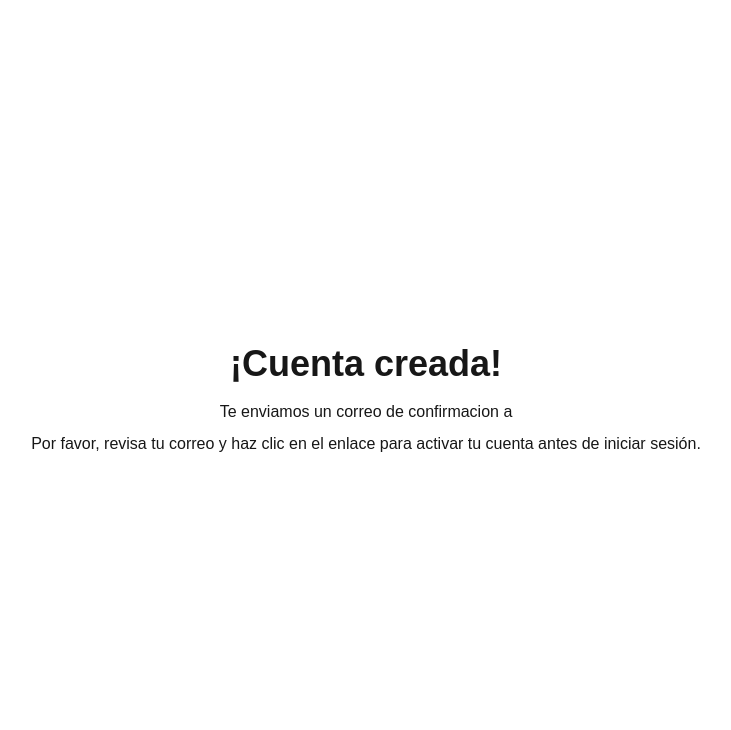
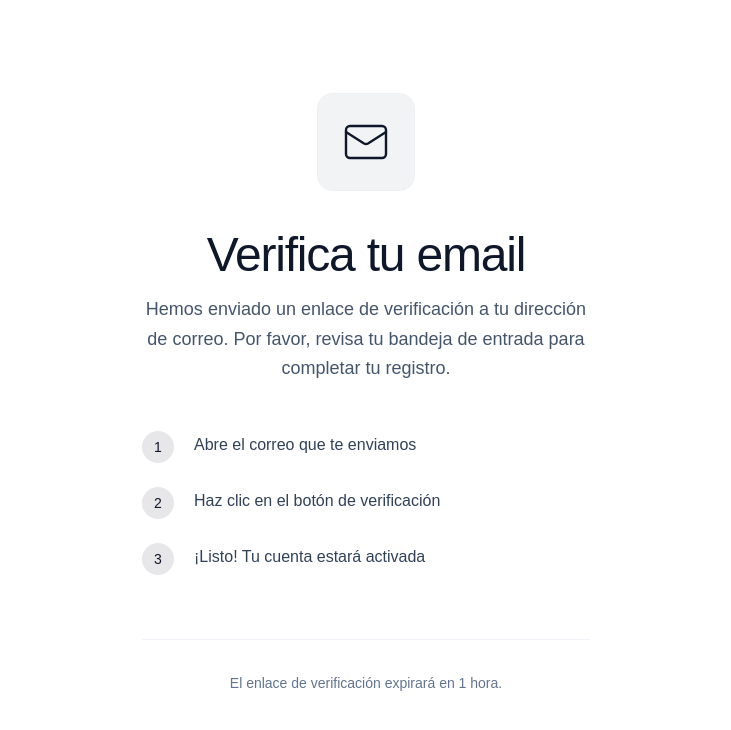
Before and after one commit to bonjourrog/gymio, a Next.js app: page /auth/activate in a window 1280 px wide. Shown: the top 730 px of the page, without its empty margins (274-1005 px from the left). Built offline with nearby package versions, Linux system fonts and the light colour scheme.

Commit message:
feat: style activate page

```diff
--- a/app/auth/activate/page.tsx
+++ b/app/auth/activate/page.tsx
@@ -1,16 +1,89 @@
 'use client'
+import { Mail } from "lucide-react";
 import { useSearchParams } from "next/navigation"
 
 export default function ActivatePage() {
     const searchParams = useSearchParams()
-    const email = searchParams.get('email')||'';
+    const email = searchParams.get('email') || '';
     return <main className="flex flex-col items-center justify-center h-screen">
-        <h2 className="text-4xl font-bold mb-4">¡Cuenta creada!</h2>
+        <div className="min-h-screen bg-white flex items-center justify-center p-4">
+            <div className="w-full max-w-md">
+                {/* Card Container */}
+                <div className="text-center">
+                    {/* Icon Container */}
+                    <div className="flex justify-center mb-10">
+                        <div className="relative">
+                            <div className="bg-slate-900/5 p-6 rounded-2xl backdrop-blur-sm border border-slate-200/30">
+                                <Mail className="w-12 h-12 text-slate-900" strokeWidth={1.2} />
+                            </div>
+                        </div>
+                    </div>
+
+                    {/* Main Content */}
+                    <div className="mb-12">
+                        <h1 className="text-4xl md:text-5xl font-light text-slate-900 mb-4 tracking-tight">
+                            Verifica tu email
+                        </h1>
+                        <p className="text-slate-600 text-lg leading-relaxed font-light">
+                            Hemos enviado un enlace de verificación a tu dirección de correo. Por favor, revisa tu bandeja de entrada para completar tu registro.
+                        </p>
+                    </div>
+
+                    {/* Steps */}
+                    <div className="space-y-6 mb-16">
+                        <div className="flex gap-5 items-start">
+                            <div className="hrink-0">
+                                <div className="flex h-8 w-8 items-center justify-center rounded-full bg-slate-900/10 text-slate-900 text-sm font-light">
+                                    1
+                                </div>
+                            </div>
+                            <p className="text-slate-700 text-base pt-0.5 font-light text-left">
+                                Abre el correo que te enviamos
+                            </p>
+                        </div>
+                        <div className="flex gap-5 items-start">
+                            <div className="shrink-0">
+                                <div className="flex h-8 w-8 items-center justify-center rounded-full bg-slate-900/10 text-slate-900 text-sm font-light">
+                                    2
+                                </div>
+                            </div>
+                            <p className="text-slate-700 text-base pt-0.5 font-light text-left">
+                                Haz clic en el botón de verificación
+                            </p>
+                        </div>
+                        <div className="flex gap-5 items-start">
+                            <div className="shrink-0">
+                                <div className="flex h-8 w-8 items-center justify-center rounded-full bg-slate-900/10 text-slate-900 text-sm font-light">
+                                    3
+                                </div>
+                            </div>
+                            <p className="text-slate-700 text-base pt-0.5 font-light text-left">
+                                ¡Listo! Tu cuenta estará activada
+                            </p>
+                        </div>
+                    </div>
+
+                    {/* Divider */}
+                    <div className="h-px bg-slate-200/50 mb-8"></div>
+
+                    {/* Footer Info */}
+                    <div className="space-y-3">
+                        <p className="text-slate-500 text-sm font-light leading-relaxed">
+                            El enlace de verificación expirará en 1 hora.
+                        </p>
+                        <p className="text-slate-400 text-sm font-light">
+                            {/* Si tienes problemas, contáctanos en soporte@ejemplo.com */}
+                        </p>
+                    </div>
+                </div>
+            </div>
+        </div>
+        {/* <h2 className="text-4xl font-bold mb-4">¡Cuenta creada!</h2>
         <p className="mb-2">
             Te enviamos un correo de confirmacion a {email}
         </p>
         <p>
             Por favor, revisa tu correo y haz clic en el enlace para activar tu cuenta antes de iniciar sesión.
-        </p>
+        </p> */}
     </main>
 }
--- a/app/auth/onboarding/components/onboardingForm/index.tsx
+++ b/app/auth/onboarding/components/onboardingForm/index.tsx
@@ -36,7 +36,7 @@ export default function OnBoardingForm() {
     }
     return <form onSubmit={handleSubmit} className="flex flex-col gap-4 w-[30em] p-10 border border-zinc-200 rounded-xl">
         <div className="text-zinc-700 mb-5">
-            <h2 className="text-3xl font-black">bienvenido</h2>
+            <h2 className="text-3xl font-black">Bienvenido</h2>
             <p>Termina el registro para poder ingresar</p>
         </div>
         <label htmlFor="gym_name">
```
